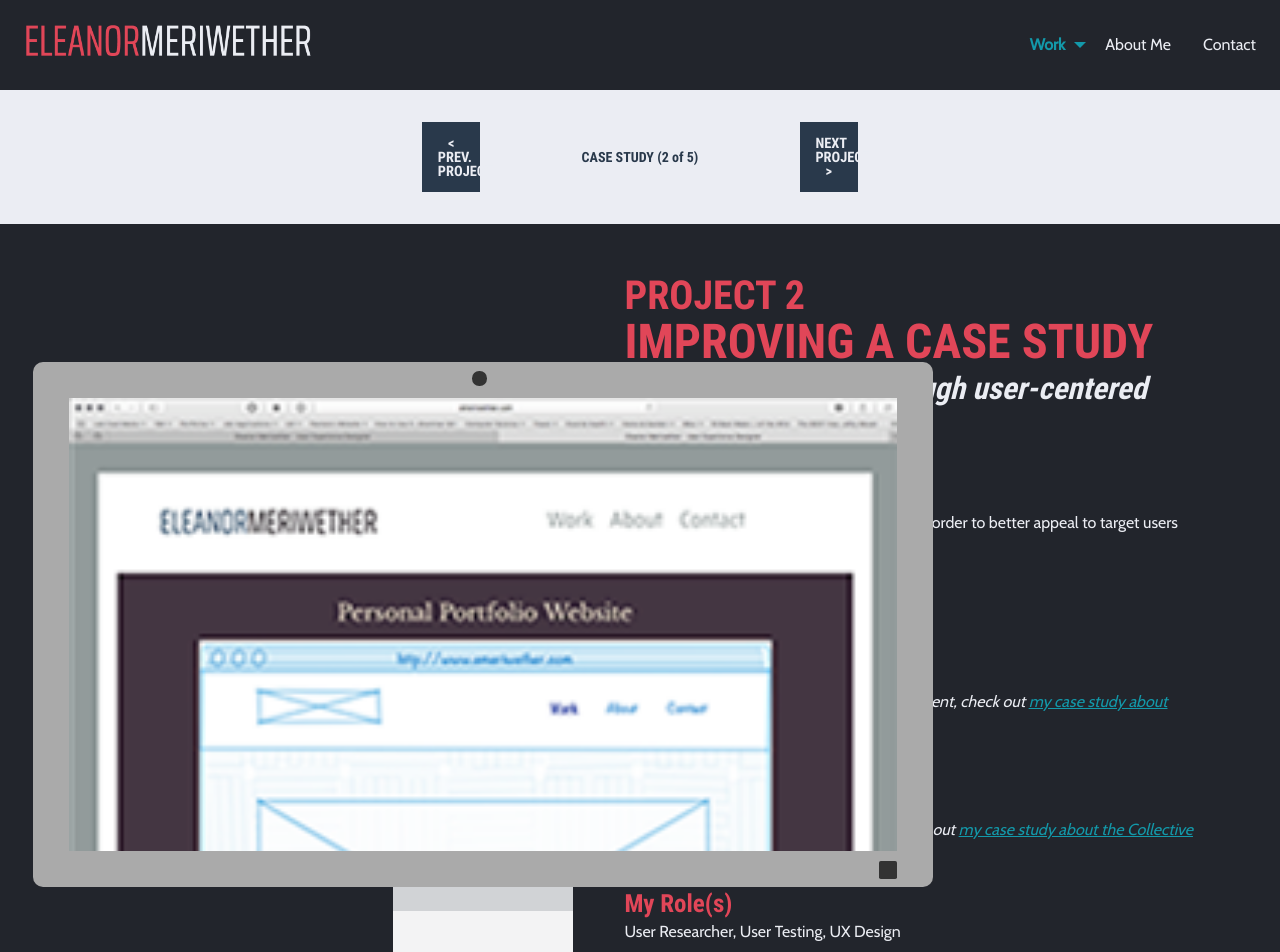
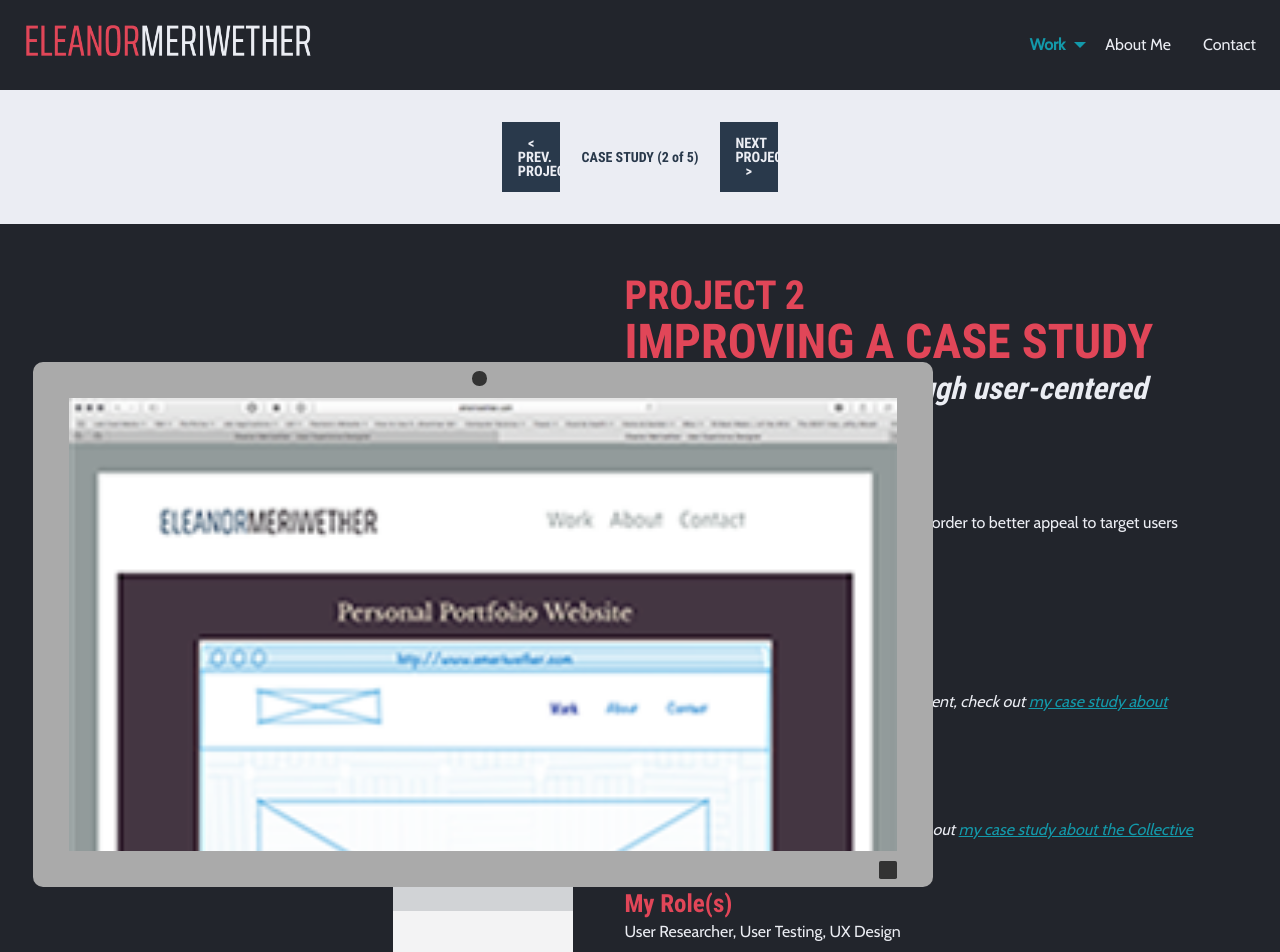
Before and after one commit to emeriwether/emeriwether.github.io, a Jekyll site: the page built from project.html, in a window 1280 px wide. Shown: the top 952 px of the page. Built offline with Jekyll 4.4.1, drawn with Linux system fonts in a browser that asks for light colours.

Commit message:
ct prev comm

```diff
--- a/project.html
+++ b/project.html
@@ -8,9 +8,9 @@ css: /css2/project.css
 ---
 
 <nav class="grid-x align-center align-middle projectNav">
-    <a class="small-4 cell button" href="/projectA.html">&lt; PREV. PROJECT</a>
-    <p class="small-4 cell text-center">CASE STUDY <br class="rwd-break">(2 of 5)</p>
-    <a class="small-4 cell button" href="/projectC.html">NEXT PROJECT &gt;</a>
+    <a class="small-4 medium-3 large-2 cell button" href="/projectA.html">&lt; PREV. PROJECT</a>
+    <p class="small-4 medium-3 large-2  cell text-center">CASE STUDY <br class="rwd-break">(2 of 5)</p>
+    <a class="small-4 medium-3 large-2  cell button" href="/projectC.html">NEXT PROJECT &gt;</a>
 </nav>
 
 <!-- BEGIN HEADER -->
```
